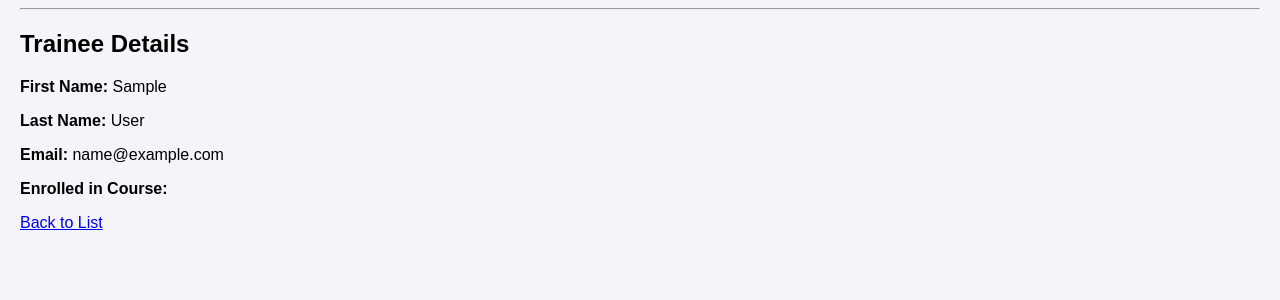
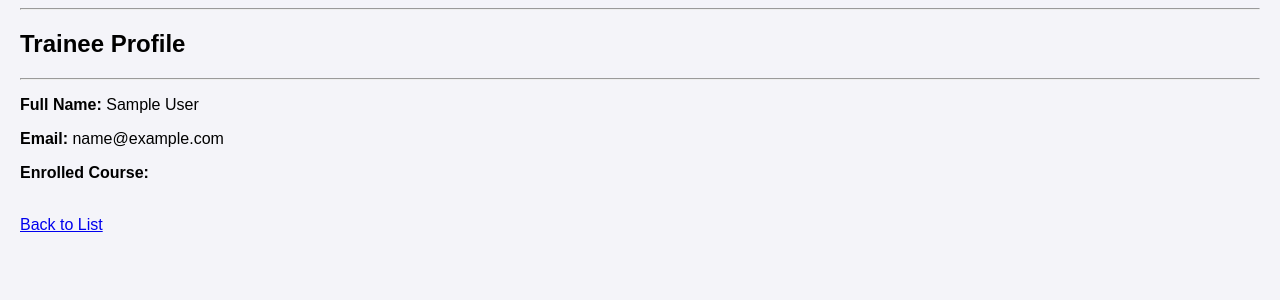
Before and after one commit to MariamAsall/djangolab1, a Django app: page /trainee/details/1/ in a window 1280 px wide. Shown: the part 38-338 px from the top of the page. Run offline with Django 4.2, Linux system fonts and the light colour scheme; data comes from the database, SQL or seed files in the repository; both versions use the stored data as it was after the commit; tables that the repository leaves empty hold one stand-in row (values such as "Sample post").

Commit message:
Add: Trainee details template for 'Get by ID' functionality

```diff
--- a/ITIan/templates/trainee/details.html
+++ b/ITIan/templates/trainee/details.html
@@ -1,9 +1,10 @@
 {% extends 'base.html' %}
 {% block content %}
-    <h2>Trainee Details</h2>
-    <p><strong>First Name:</strong> {{ trainee.first_name }}</p>
-    <p><strong>Last Name:</strong> {{ trainee.last_name }}</p>
+    <h2>Trainee Profile</h2>
+    <hr>
+    <p><strong>Full Name:</strong> {{ trainee.first_name }} {{ trainee.last_name }}</p>
     <p><strong>Email:</strong> {{ trainee.email }}</p>
-    <p><strong>Enrolled in Course:</strong> {{ trainee.course.name }}</p>
+    <p><strong>Enrolled Course:</strong> {{ trainee.course.name }}</p>
+    <br>
     <a href="{% url 'traineelist' %}">Back to List</a>
 {% endblock %}
```
Also changed, not shown: ITIan/db.sqlite3.
